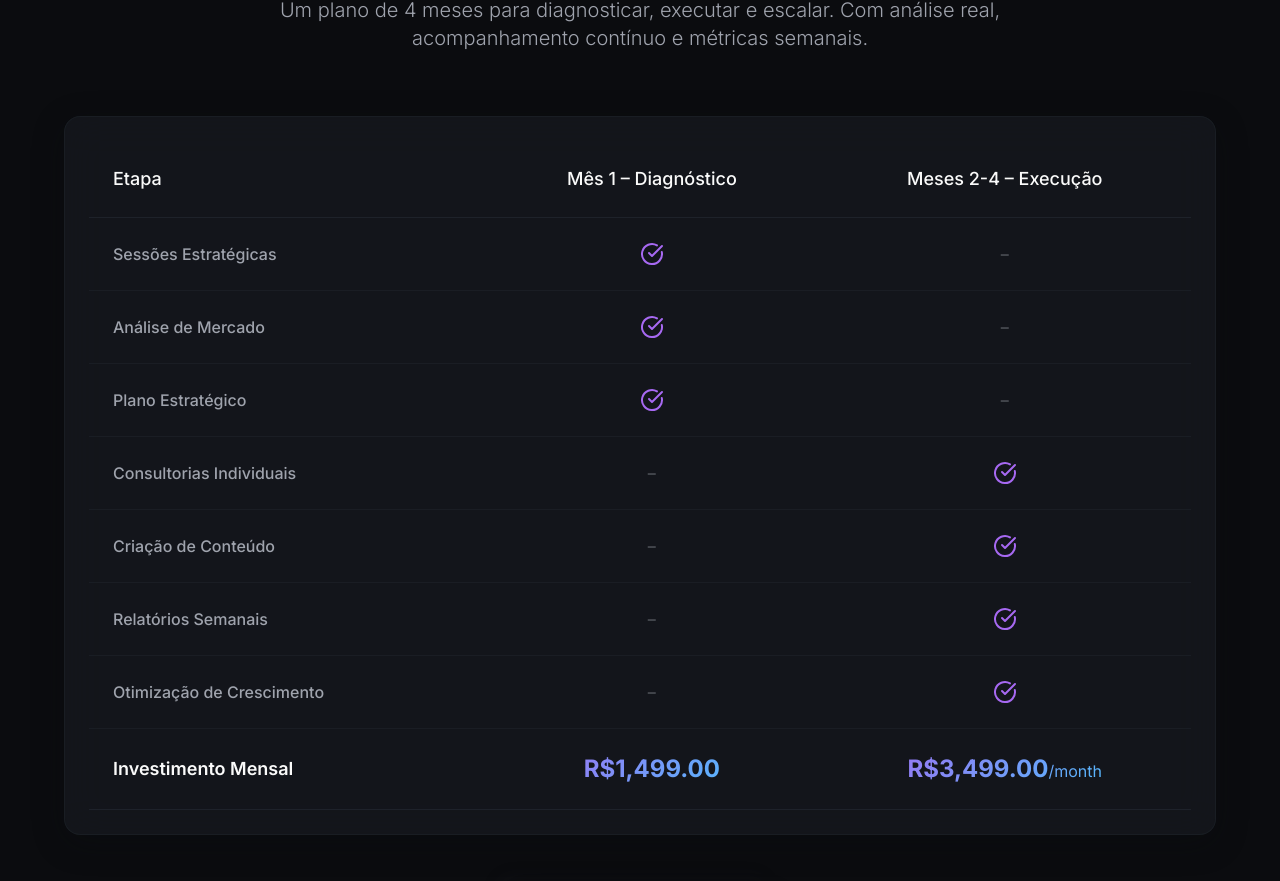
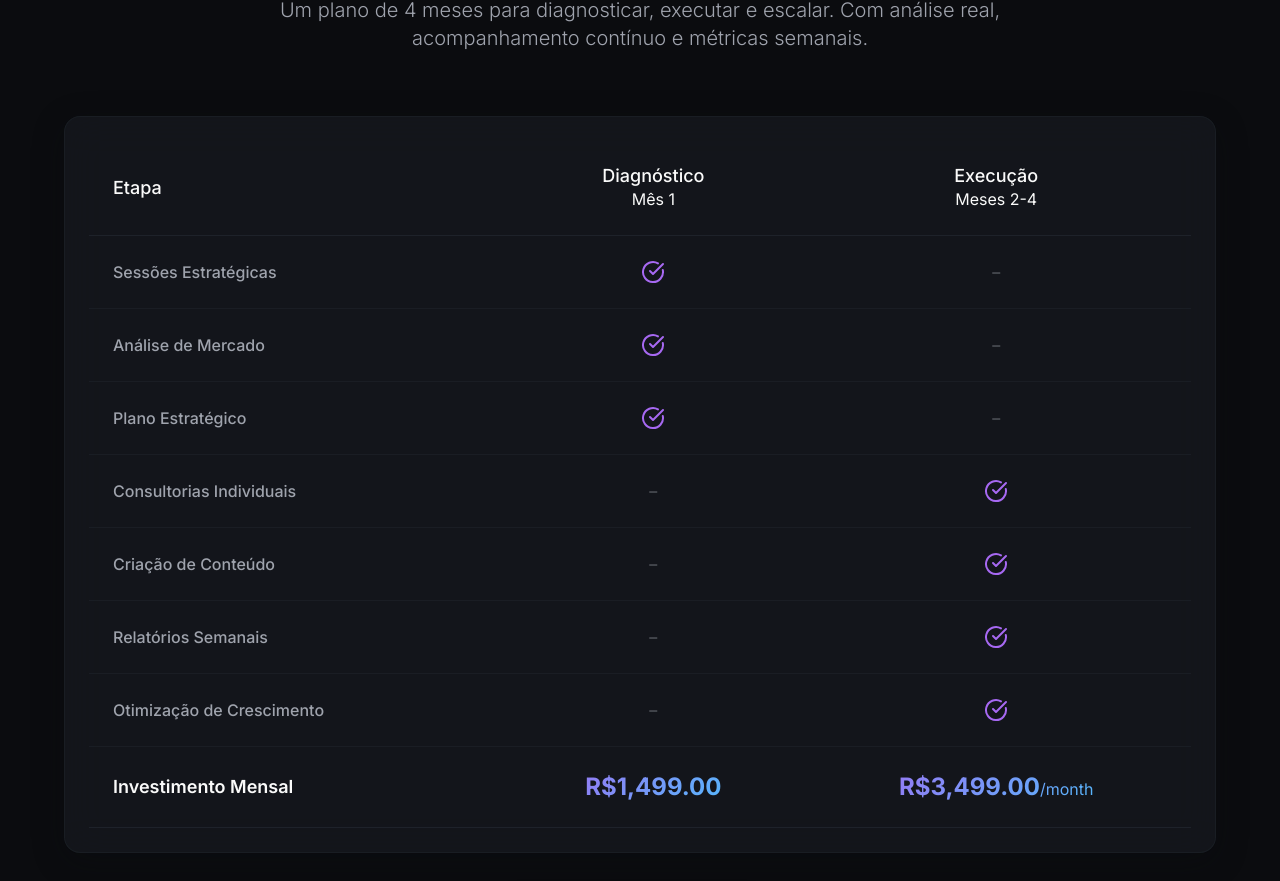
Before and after one commit to FragazBR/landing-fvstudios, a React (Vite) app: page / in a window 1280 px wide. Shown: the part 4012-4893 px from the top of the page. Built offline with nearby package versions, Linux system fonts and the light colour scheme.

Commit message:
Ajuste mobile: cabeçalhos e valores menores, 3 colunas visíveis na tabela Contrate

```diff
--- a/src/components/HireUsSection.tsx
+++ b/src/components/HireUsSection.tsx
@@ -27,9 +27,15 @@ const HireUsSection = () => {
                 <table className="w-full text-xs sm:text-sm md:text-base">
                   <thead>
                     <tr className="border-b border-border/50">
-                      <th className="text-left p-4 sm:p-6 text-base sm:text-lg font-medium text-foreground">Etapa</th>
-                      <th className="text-center p-4 sm:p-6 text-base sm:text-lg font-medium text-foreground">Mês 1 – Diagnóstico</th>
-                      <th className="text-center p-4 sm:p-6 text-base sm:text-lg font-medium text-foreground">Meses 2-4 – Execução</th>
+                    <th className="text-left p-2 sm:p-6 text-xs sm:text-lg font-medium text-foreground align-middle">Etapa</th>
+                    <th className="text-center p-2 sm:p-6 text-xs sm:text-lg font-medium text-foreground align-middle">
+                      <span className="block leading-tight">Diagnóstico</span>
+                      <span className="block text-[10px] sm:text-base font-normal leading-tight">Mês 1</span>
+                    </th>
+                    <th className="text-center p-2 sm:p-6 text-xs sm:text-lg font-medium text-foreground align-middle">
+                      <span className="block leading-tight">Execução</span>
+                      <span className="block text-[10px] sm:text-base font-normal leading-tight">Meses 2-4</span>
+                    </th>
                     </tr>
                   </thead>
                   <tbody className="text-muted-foreground">
@@ -61,12 +67,12 @@ const HireUsSection = () => {
                     </tr>
                   ))}
                   <tr className="border-b border-border/50">
-                    <td className="p-4 sm:p-6 font-semibold text-foreground text-base sm:text-lg">Investimento Mensal</td>
-                    <td className="p-4 sm:p-6 text-center">
-                      <div className="text-lg sm:text-2xl font-bold text-gradient">R$1,499.00</div>
+                    <td className="p-2 sm:p-6 font-semibold text-foreground text-xs sm:text-lg">Investimento Mensal</td>
+                    <td className="p-2 sm:p-6 text-center">
+                      <div className="text-base sm:text-2xl font-bold text-gradient">R$1,499.00</div>
                     </td>
-                    <td className="p-4 sm:p-6 text-center">
-                      <div className="text-lg sm:text-2xl font-bold text-gradient">R$3,499.00<span className="text-xs sm:text-base font-normal text-muted-foreground">/month</span></div>
+                    <td className="p-2 sm:p-6 text-center">
+                      <div className="text-base sm:text-2xl font-bold text-gradient">R$3,499.00<span className="text-[10px] sm:text-base font-normal text-muted-foreground">/month</span></div>
                     </td>
                   </tr>
                 </tbody>
--- a/src/components/Navigation.tsx
+++ b/src/components/Navigation.tsx
@@ -58,12 +58,14 @@ const Navigation = ({ scrollToSection }: NavigationProps) => {
             {isMenuOpen ? <X size={24} /> : <Menu size={24} />}
           </button>
         </div>
-      </div>
+      {/* Fim do nav */}
 
       {/* Mobile Menu */}
-      <div className={`lg:hidden fixed inset-y-0 right-0 w-full max-w-sm bg-background/95 backdrop-blur-xl border-l border-border mobile-menu ${
-        isMenuOpen ? 'open' : ''
-      }`}>
+      <div className={`lg:hidden fixed inset-0 z-50 ${isMenuOpen ? '' : 'pointer-events-none'}`} style={{ display: isMenuOpen ? 'block' : 'none' }}>
+        {/* Backdrop escuro */}
+        <div className="absolute inset-0 bg-black bg-opacity-70 transition-opacity" onClick={() => setIsMenuOpen(false)}></div>
+        {/* Menu lateral */}
+        <div className={`fixed inset-y-0 right-0 w-full max-w-sm bg-background/95 backdrop-blur-xl border-l border-border mobile-menu ${isMenuOpen ? 'open' : ''}`}>
           <div className="flex flex-col p-6 pt-20 space-y-6">
             {['Home', 'Services', 'Hire Us', 'About', 'FAQ'].map((item) => (
               <button
@@ -88,6 +90,8 @@ const Navigation = ({ scrollToSection }: NavigationProps) => {
             </button>
           </div>
         </div>
+      </div>
+      </div>
     </nav>
   );
 };
```
Lines whose indentation alone changed are shown as unchanged.
